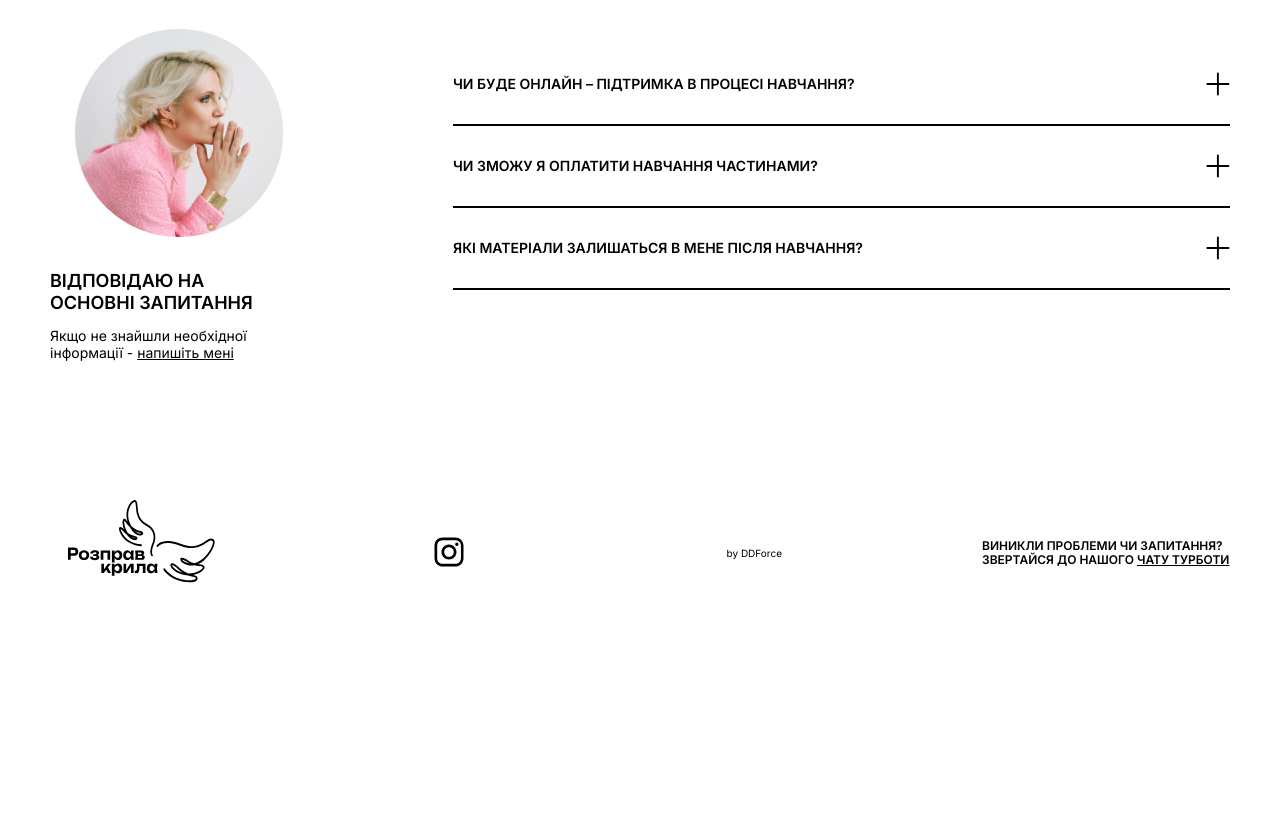
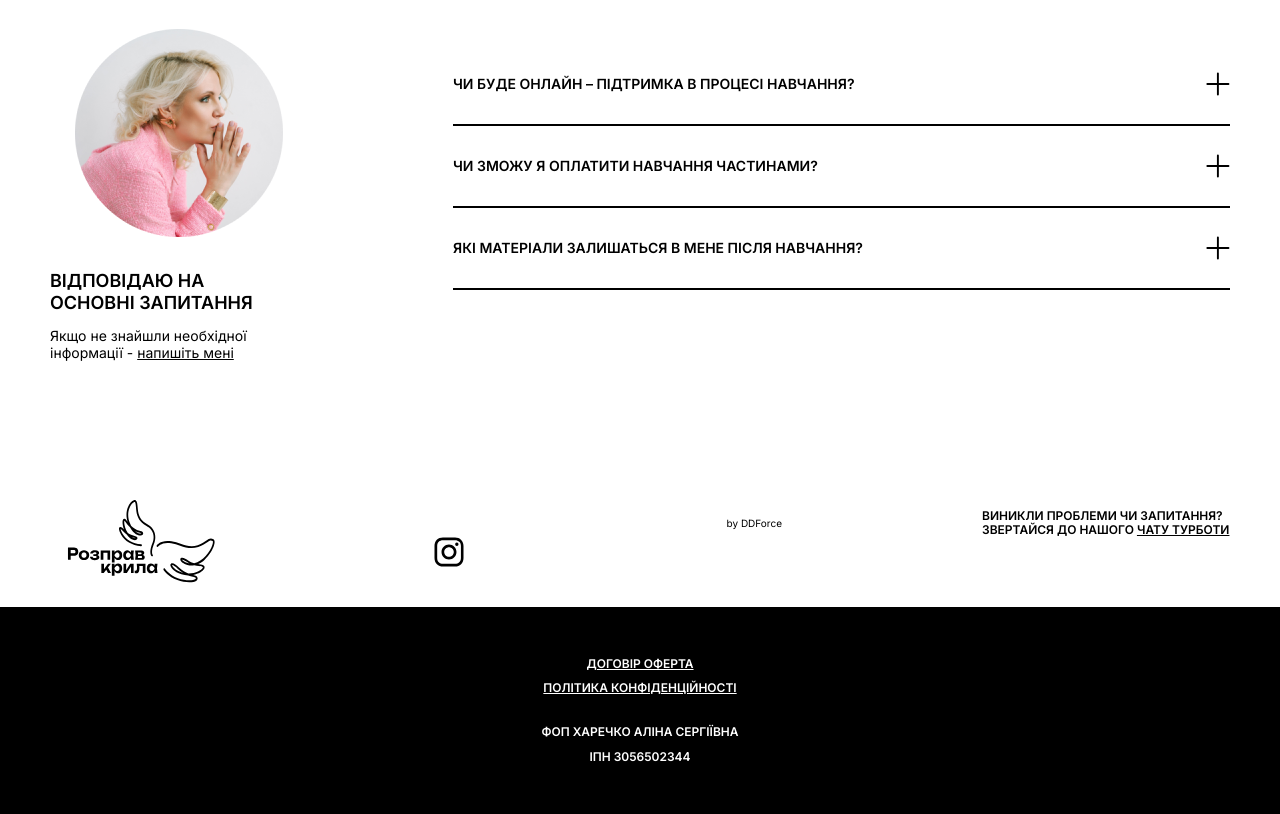
Before and after one commit to RomanIsaiev/work-website-20, a website built with Vite: page index.html in a window 1280 px wide. Shown: the part 6470-7284 px from the top of the page. Before the commit the page ends 7132 px from the top, so only its background shows below. Built offline with nearby package versions, Linux system fonts and the light colour scheme; a web font is replaced by a local one; what vanilla-back-to-top would draw is missing.

Commit message:
added footer and links

```diff
--- a/index.html
+++ b/index.html
@@ -1355,6 +1355,30 @@
           <p class="site-prod">by DDForce</p>
         </div>
       </div>
+      <div class="under-footer">
+        <ul class="deals-list list">
+          <li class="list-item">
+            <a
+              class="link"
+              href="https://drive.google.com/file/d/1i66RiGE_tCjg6LjWBMmiG8NUjob3ELih/view?usp=sharing"
+              target="_blank"
+              >Договір оферта</a
+            >
+          </li>
+          <li class="list-item">
+            <a
+              class="link"
+              href="https://docs.google.com/document/d/1affUteejY8fYOAuRbFNPo4kDRvwltOif/edit?usp=sharing&ouid=108989837820225280859&rtpof=true&sd=true"
+              rel="nofollow"
+              >політика конфіденційності</a
+            >
+          </li>
+        </ul>
+        <ul class="fop-list list">
+          <li class="list-item">ФОП харечко аліна сергіївна</li>
+          <li class="list-item">іпн 3056502344</li>
+        </ul>
+      </div>
     </footer>
     <!--------------------MOBILE-MENU------------------->
     <div class="menu-container js-menu-container" id="mobile-menu-container">
--- a/src/css/styles.css
+++ b/src/css/styles.css
@@ -2035,10 +2035,6 @@ p {
 
 /* footer */
 
-.footer {
-  padding-bottom: 68px;
-}
-
 .social-links-container {
   display: flex;
   justify-content: space-between;
@@ -2047,17 +2043,8 @@ p {
   margin-bottom: 25px;
 }
 
-.footer-logo {
-}
-
-.header-logo {
-}
-
 .header-logo-icon {
   display: block;
-}
-
-.social-links {
 }
 
 .social-links-list {
@@ -2067,13 +2054,12 @@ p {
   align-items: center;
 }
 
-.social-links-list .list-item {
-}
-
 .have-problems-container {
   display: flex;
   justify-content: space-between;
   align-items: end;
+
+  margin-bottom: 60px;
 }
 
 .problems-text {
@@ -2102,10 +2088,6 @@ p {
 }
 
 @media screen and (min-width: 1280px) {
-  .footer {
-    padding-bottom: 55px;
-  }
-
   .footer .container {
     display: flex;
     align-items: center;
@@ -2280,3 +2262,50 @@ p {
 .tariff-info {
   text-align: center;
 }
+
+/* under-footer */
+
+.under-footer {
+  padding-top: 50px;
+  padding-bottom: 50px;
+  background: #000;
+}
+
+.deals-list {
+  display: flex;
+  flex-direction: column;
+  justify-content: center;
+  gap: 10px;
+
+  margin-bottom: 30px;
+}
+
+.deals-list .list-item a {
+  display: block;
+  color: #fff;
+  text-align: center;
+  font-family: Inter;
+  font-size: 12px;
+  font-style: normal;
+  font-weight: 600;
+  line-height: 120%; /* 14.4px */
+  text-decoration-line: underline;
+  text-transform: uppercase;
+}
+
+.fop-list {
+  display: flex;
+  flex-direction: column;
+  gap: 10px;
+}
+
+.fop-list .list-item {
+  color: #fff;
+  text-align: center;
+  font-family: Inter;
+  font-size: 12px;
+  font-style: normal;
+  font-weight: 600;
+  line-height: 120%; /* 14.4px */
+  text-transform: uppercase;
+}
```
